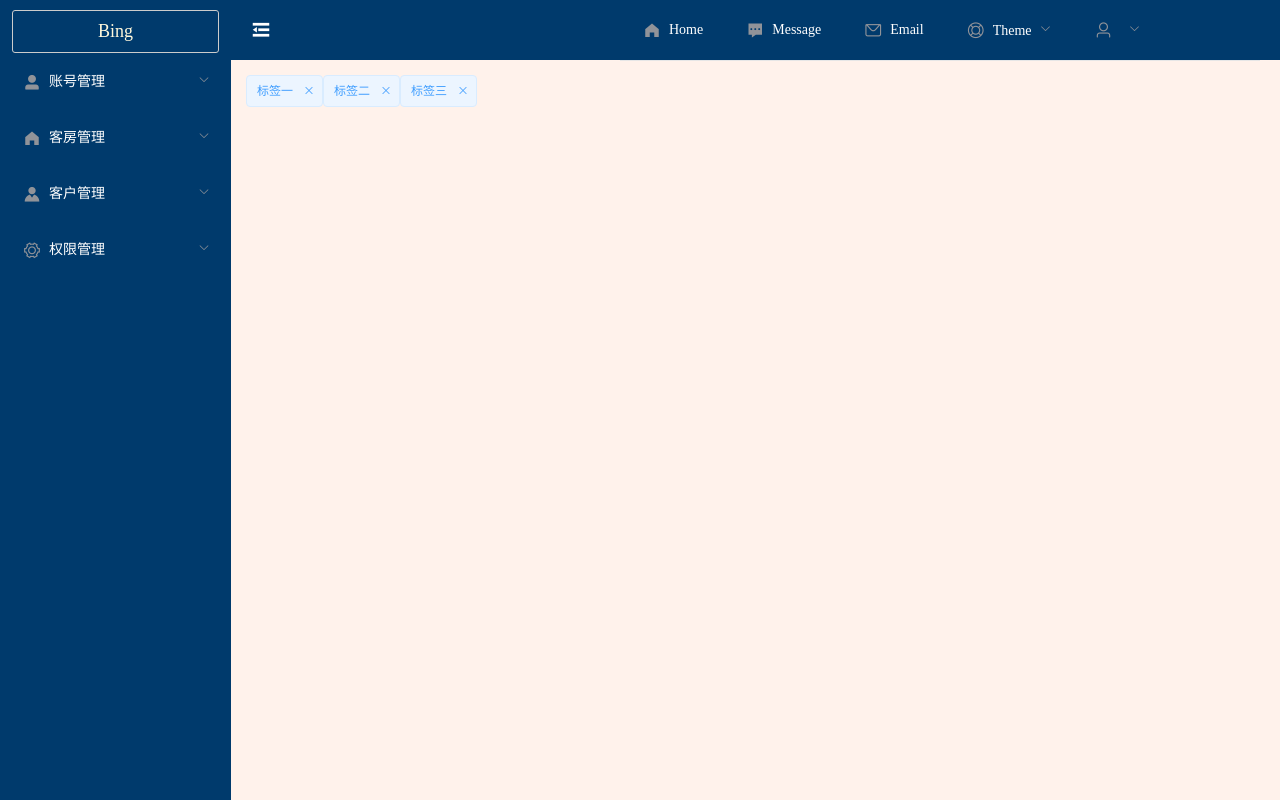
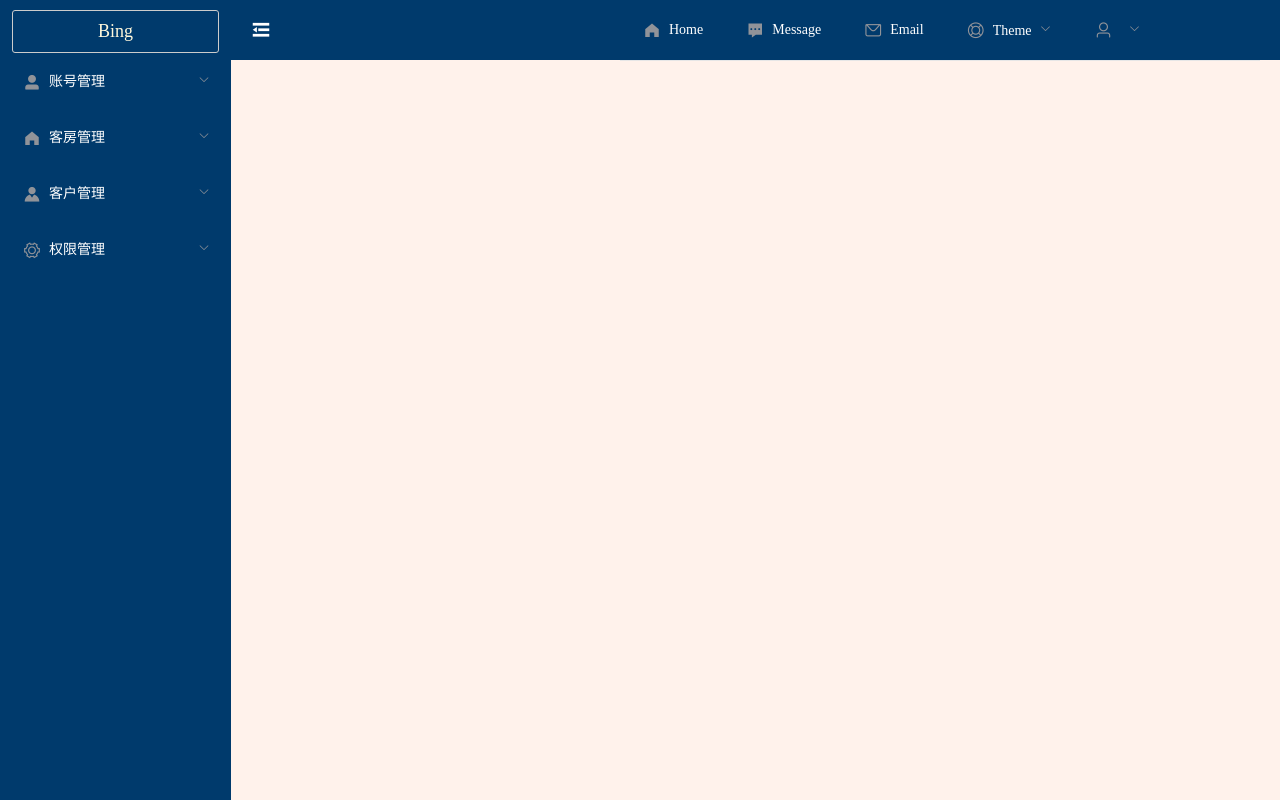
Before and after one commit to xiaopangzhi0630/hotelManger, a Vue app: page /layout in a window 1280 px wide. Built offline with nearby package versions, Linux system fonts and the light colour scheme.

Commit message:
注释历史路由#0814

```diff
--- a/src/views/layout/Layout.vue
+++ b/src/views/layout/Layout.vue
@@ -91,7 +91,7 @@
             {{tag}}
           </el-tag>
         </div> -->
-        <history-menu></history-menu>
+        <!-- <history-menu></history-menu> -->
 
         <keep-alive>
           <router-view v-if="$route.meta.keepAlive" />
```
